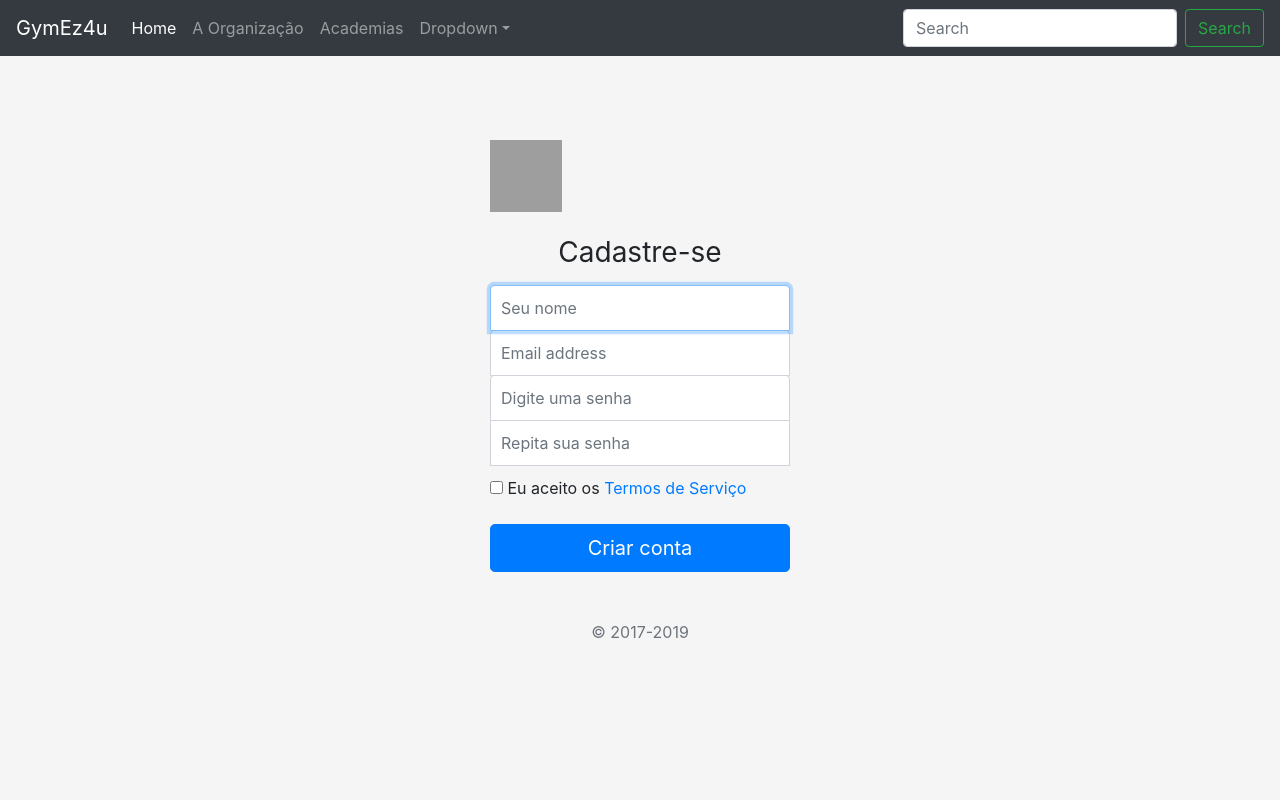
After one commit to ifrs-alunos/FastGym, a Django app: page /users/cadastro/ in a window 1280 px wide. The commit adds this page. Run offline with Django 3.2, Linux system fonts and the light colour scheme; some libraries are stand-ins or nearby versions; grey boxes are pictures that could not be loaded.

Commit message:
Atualizar

```diff
--- /dev/null
+++ b/unchained/clients/templates/clients/cadastro.html
@@ -0,0 +1,88 @@
+{% extends "core/base.html" %}
+{% block content %}
+<style>
+      .bd-placeholder-img {
+        font-size: 1.125rem;
+        text-anchor: middle;
+        -webkit-user-select: none;
+        -moz-user-select: none;
+        -ms-user-select: none;
+        user-select: none;
+      }
+
+      @media (min-width: 768px) {
+        .bd-placeholder-img-lg {
+          font-size: 3.5rem;
+        }
+      }
+
+      html,
+body {
+  height: 100%;
+}
+
+body {
+  display: -ms-flexbox;
+  display: flex;
+  -ms-flex-align: center;
+  align-items: center;
+  padding-top: 40px;
+  padding-bottom: 40px;
+  background-color: #f5f5f5;
+}
+
+.form-signin {
+  width: 100%;
+  max-width: 330px;
+  padding: 15px;
+  margin: auto;
+}
+.form-signin .checkbox {
+  font-weight: 400;
+}
+.form-signin .form-control {
+  position: relative;
+  box-sizing: border-box;
+  height: auto;
+  padding: 10px;
+  font-size: 16px;
+}
+.form-signin .form-control:focus {
+  z-index: 2;
+}
+.form-signin input {
+  margin-bottom: -1px;
+  border-bottom-right-radius: 0;
+  border-bottom-left-radius: 0;
+}
+.form-signin #inputRPassword{
+  margin-bottom: 10px;
+  border-top-left-radius: 0;
+  border-top-right-radius: 0;
+}
+
+    </style>
+    <form class="form-signin" method="post" actio="http://localhost:8000/users/cadastro/">
+      {% csrf_token %}
+  <img class="mb-4" src="/docs/4.3/assets/brand/bootstrap-solid.svg" alt="" width="72" height="72">
+  <h1 class="h3 mb-3 font-weight-normal text-center">Cadastre-se</h1>
+  <label for="inputName" class="sr-only">Nome</label>
+  <input id="inputName" class="form-control" placeholder="Seu nome" required="" autofocus="" type="text">
+  <label for="inputEmail" class="sr-only">Endereço de email</label>
+  <input id="inputEmail" class="form-control" placeholder="Email address" required="" autofocus="" type="email">
+  <label for="inputPassword" class="sr-only">Senha</label>
+  <input id="inputPassword" class="form-control" placeholder="Digite uma senha" required="" type="password">
+  <label for="inputRPassword" class="sr-only">Repita sua senha</label>
+  <input id="inputRPassword" class="form-control" placeholder="Repita sua senha" required="" type="password">
+  <div class="checkbox mb-3">
+    <label>
+      <input value="remember-me" type="checkbox"> Eu aceito os <a href="#">Termos de Serviço</a>
+    </label>
+  </div>
+  <button class="btn btn-lg btn-primary btn-block" type="submit">Criar conta</button>
+  <p class="mt-5 mb-3 text-muted text-center">© 2017-2019</p>
+</form>
+
+{% endblock %}
+{% block footer %}
+{% endblock %}
--- a/unchained/clients/urls.py
+++ b/unchained/clients/urls.py
@@ -1,7 +1,8 @@
 from django.urls import path, include
-from .views import base, login
+from .views import base, login, cadastro
 
 urlpatterns = [
 	path('', base, name="base"),
-	path('login/', login, name="login")
+	path('login/', login, name="login"),
+	path('cadastro/', cadastro, name="cadastro")
 ]
--- a/unchained/clients/views.py
+++ b/unchained/clients/views.py
@@ -1,11 +1,16 @@
 from django.shortcuts import render
-
 
 def base(request):
 	return render(request, "clients/base.html", {})
 
 def login(request):
-	return render(request, "clients/login.html", {})
+	return render(request, "clients/login.html", {'page_title':'Login'})
+
+def cadastro(request):
+	print(request.method)
+	if request.method=="POST":
+		return render(request, "clients/login.html", {'page_title':'Login'})
+	return render(request, "clients/cadastro.html", {'page_title':'Cadastro'})
 
 #def base(request):
 #	return render(request, "clients/base.html", {})
--- a/unchained/core/templates/core/base.html
+++ b/unchained/core/templates/core/base.html
@@ -40,7 +40,7 @@
   <body>
       {% block header %}
     <nav class="navbar navbar-expand-md navbar-dark fixed-top bg-dark">
-  <a class="navbar-brand" href="#">Navbar</a>
+  <a class="navbar-brand" href="#">GymEz4u</a>
   <button class="navbar-toggler" type="button" data-toggle="collapse" data-target="#navbarsExampleDefault" aria-controls="navbarsExampleDefault" aria-expanded="false" aria-label="Toggle navigation">
     <span class="navbar-toggler-icon"></span>
   </button>
@@ -51,10 +51,10 @@
         <a class="nav-link" href="#">Home <span class="sr-only">(current)</span></a>
       </li>
       <li class="nav-item">
-        <a class="nav-link" href="#">Link</a>
+        <a class="nav-link" href="#">A Organização</a>
       </li>
       <li class="nav-item">
-        <a class="nav-link disabled" href="#">Disabled</a>
+        <a class="nav-link" href="#">Academias</a>
       </li>
       <li class="nav-item dropdown">
         <a class="nav-link dropdown-toggle" href="#" id="dropdown01" data-toggle="dropdown" aria-haspopup="true" aria-expanded="false">Dropdown</a>
```
